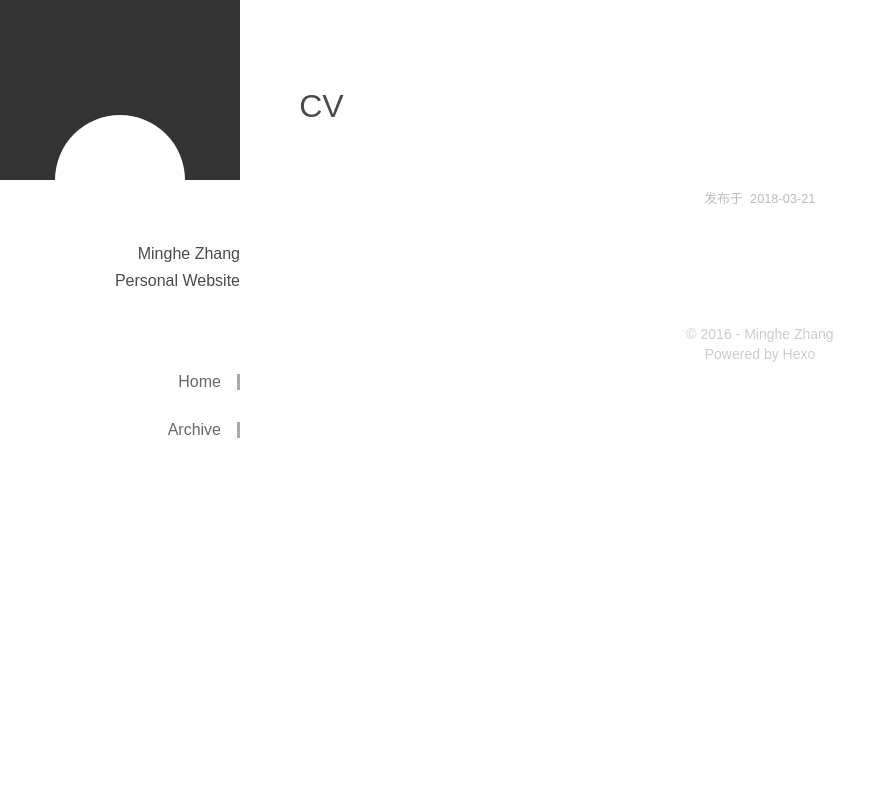
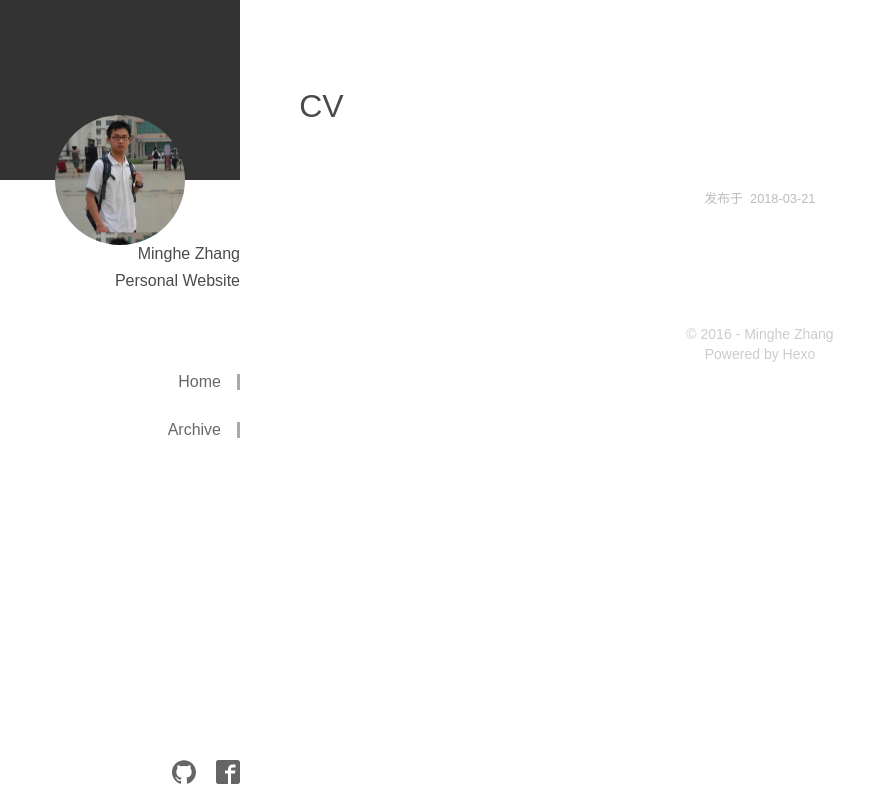
Before and after one commit to Minghe0Zhang/Minghe0Zhang.github.io, a plain HTML site: page 2018/03/21/CV/index.html in a window 1280 px wide. Shown: the whole page, without its empty margins (0-896 px from the left). Drawn offline with Linux system fonts and the light colour scheme; a small style sheet from the web is missing.

Commit message:
Site updated: 2018-03-21 22:59:55

```diff
--- a/2018/03/21/CV/index.html
+++ b/2018/03/21/CV/index.html
@@ -16,7 +16,7 @@
 <div class="Shell">
     <aside class='SideBar'>
     <section class='avatar' style="background-image: url()">
-        <div class='av-pic' style="background-image: url()">
+        <div class='av-pic' style="background-image: url(/assets/me.jpg)">
         </div>
     </section>
     <section class='menu'>
@@ -37,6 +37,18 @@
         </ul>
     </section>
     <section class="media">
+
+
+                <a href="https://github.com/Minghe0Zhang">
+                    <img src="/assets/github.svg" />
+                </a>
+
+
+
+                <a href="https://www.facebook.com/minghe.zhang.75">
+                    <img src="/assets/facebook.svg" />
+                </a>
+
 
     </section>
 </aside>
```
Also changed, not shown: AboutMe/index.html (+13 -1 lines), archives/2018/03/index.html (+13 -1 lines), archives/2018/index.html (+13 -1 lines), archives/index.html (+13 -1 lines), index.html (+13 -1 lines), assets/me.jpg (added).
